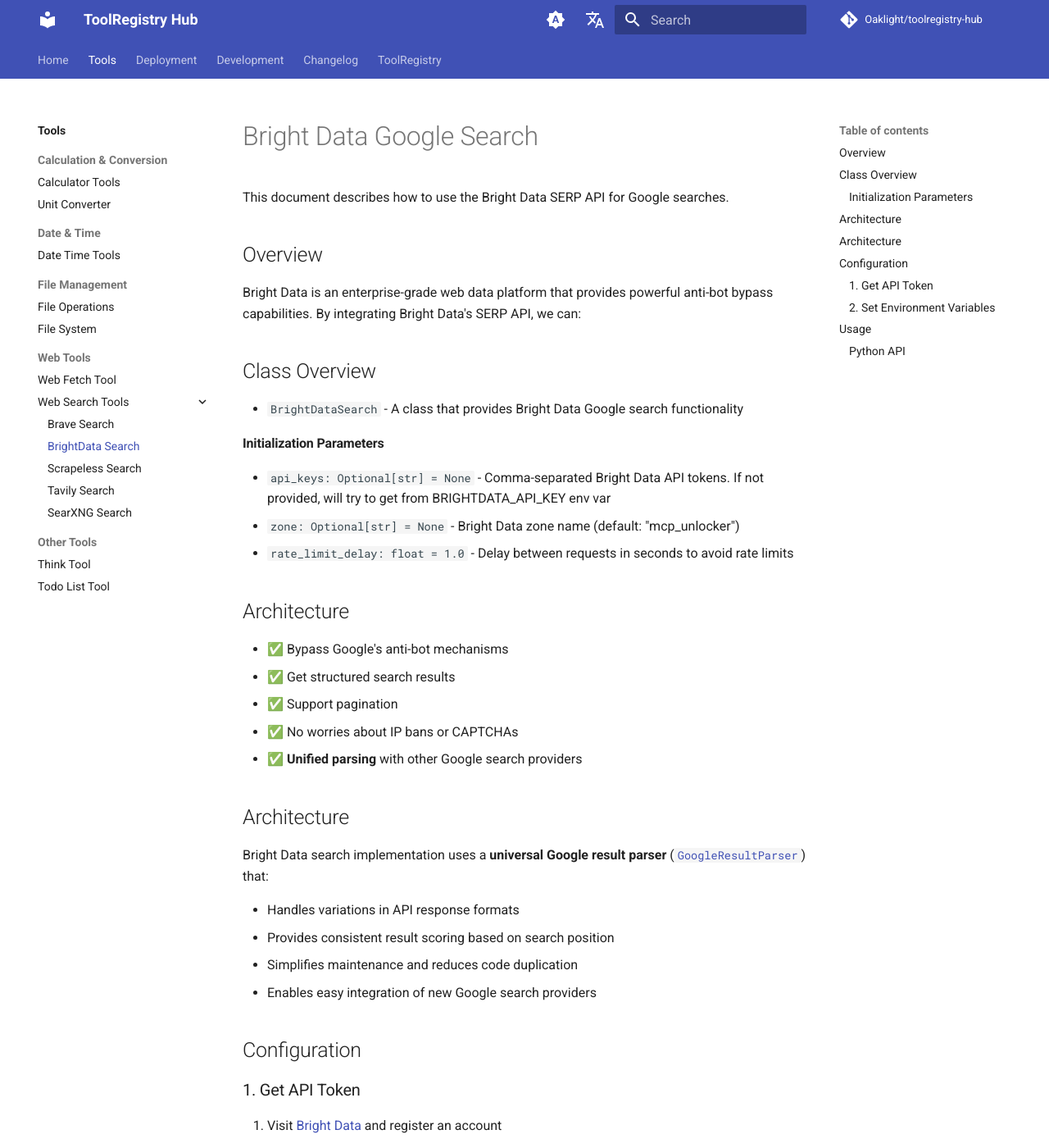
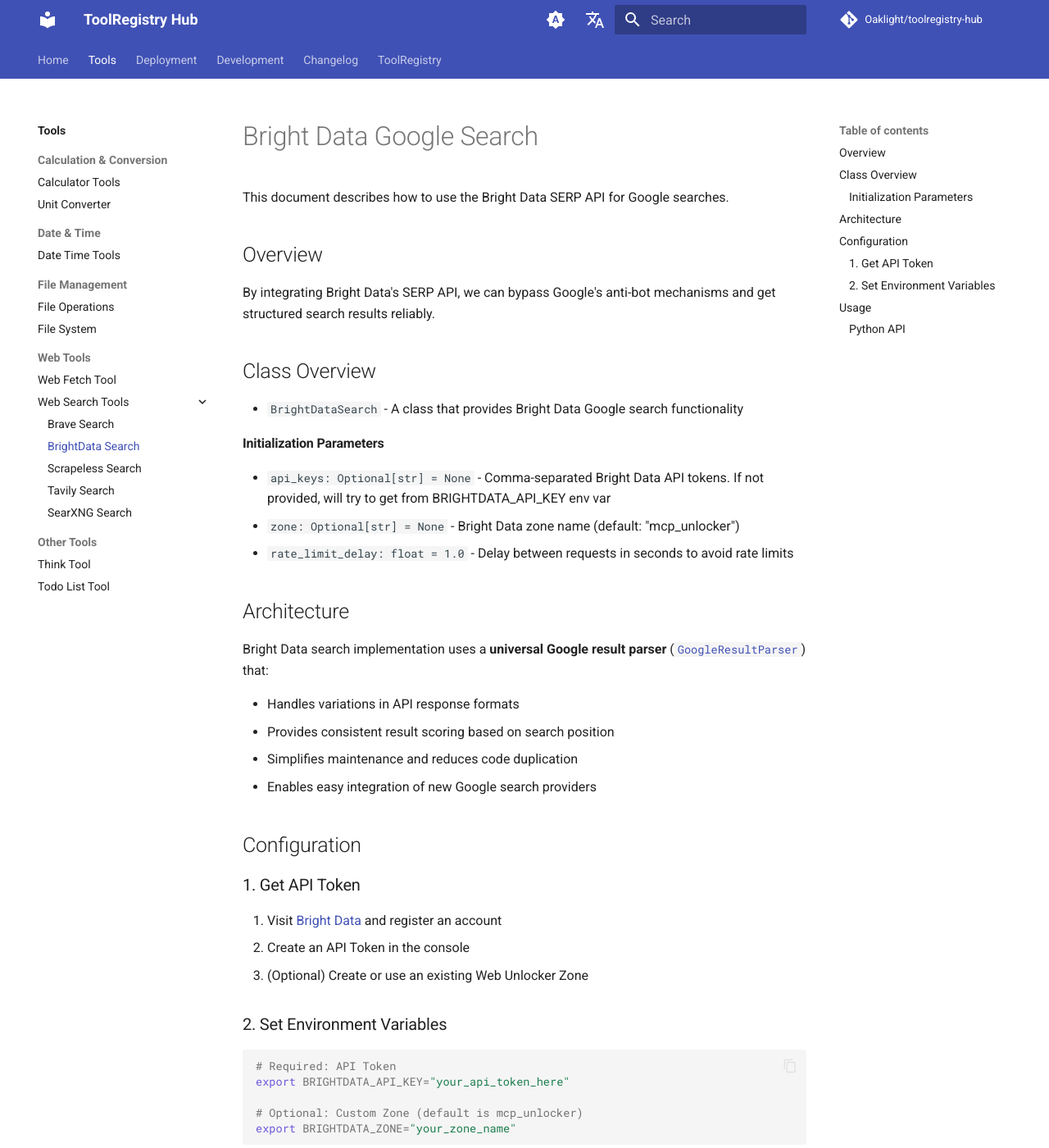
Before and after one commit to Oaklight/toolregistry-hub, an MkDocs documentation site: the page built from docs/tools/websearch/brightdata.md, in a window 1280 px wide and 1400 px high. Shown: the whole window at 82% size. Built offline with MkDocs 1.6.1 and Material for MkDocs 9.7.7, drawn with Linux system fonts in a browser that asks for light colours; comment, search, counter and statistics services are not loaded.

Commit message:
📝 docs(websearch): update brightdata and index documentation
- update brightdata.md to simplify overview and remove redundant architecture points
- remove duplicate architecture section and streamline content
- update index.md to remove deprecated architecture upgrade plan reference

【docs】documentation updates for websearch tools
【refactor】remove redundant content and improve clarity

```diff
--- a/docs/tools/websearch/brightdata.md
+++ b/docs/tools/websearch/brightdata.md
@@ -4,7 +4,7 @@
 
 ## Overview
 
-Bright Data is an enterprise-grade web data platform that provides powerful anti-bot bypass capabilities. By integrating Bright Data's SERP API, we can:
+By integrating Bright Data's SERP API, we can bypass Google's anti-bot mechanisms and get structured search results reliably.
 
 ## Class Overview
 
@@ -15,14 +15,6 @@
 - `api_keys: Optional[str] = None` - Comma-separated Bright Data API tokens. If not provided, will try to get from BRIGHTDATA_API_KEY env var
 - `zone: Optional[str] = None` - Bright Data zone name (default: "mcp_unlocker")
 - `rate_limit_delay: float = 1.0` - Delay between requests in seconds to avoid rate limits
-
-## Architecture
-
-- ✅ Bypass Google's anti-bot mechanisms
-- ✅ Get structured search results
-- ✅ Support pagination
-- ✅ No worries about IP bans or CAPTCHAs
-- ✅ **Unified parsing** with other Google search providers
 
 ## Architecture
 
```
Also changed, not shown: docs/tools/websearch/index.md (+0 -4 lines).
